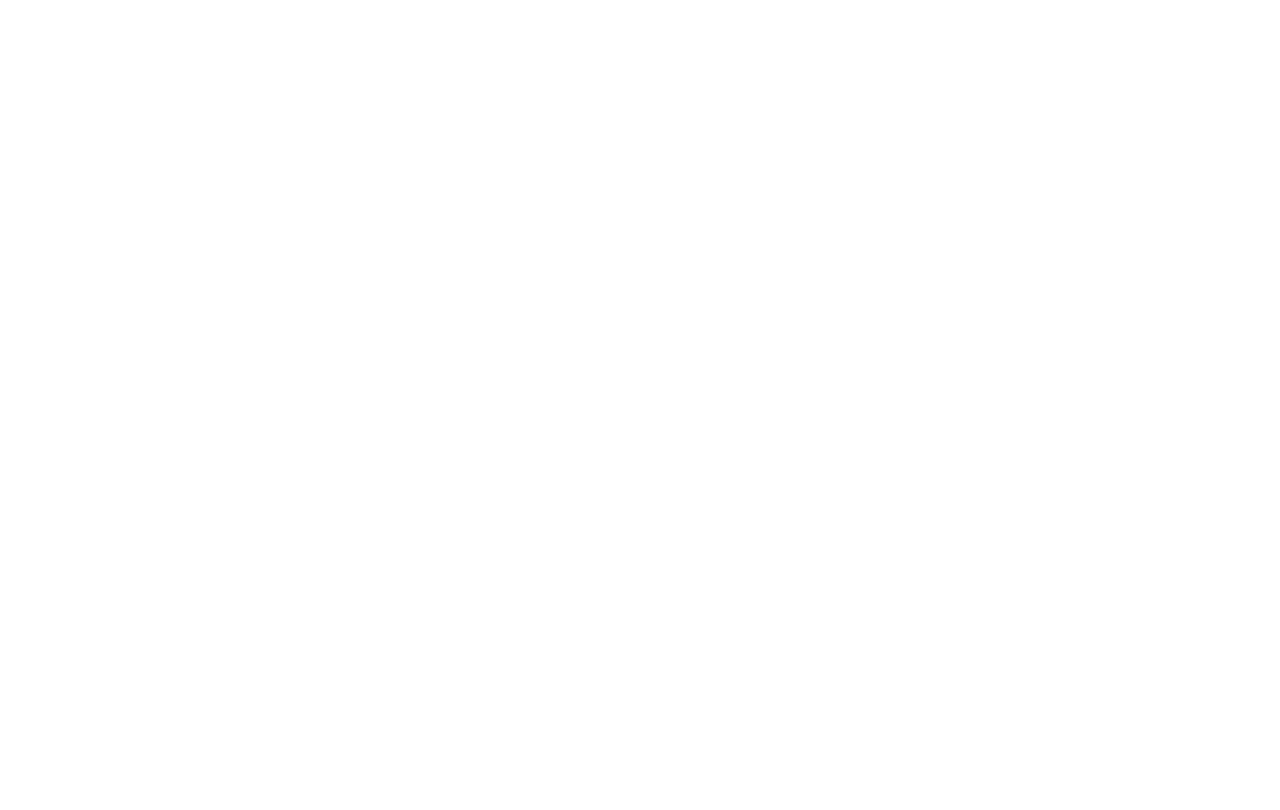
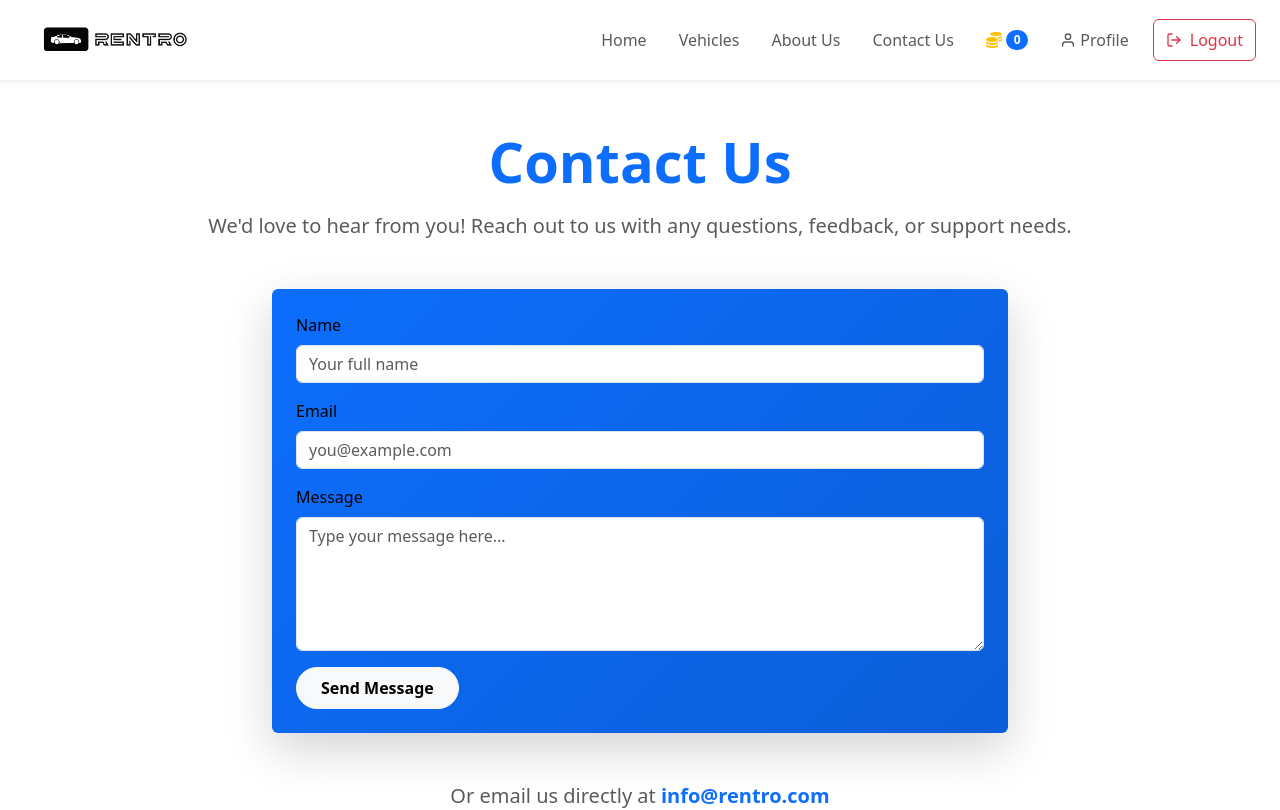
Before and after one commit to ImeshaMadhushani/Rentro, a React (Create React App) app in the folder frontend/: page /contact in a window 1280 px wide. Before the commit this address had no page. Shown: the top 810 px of the page. Built offline with nearby package versions, Linux system fonts and the light colour scheme.

Commit message:
create Contact page

```diff
--- a/frontend/src/App.js
+++ b/frontend/src/App.js
@@ -7,6 +7,8 @@
 import Vehicles from "./pages/Vehicles";
 import ViewDetails from "./pages/ViewDetails";
 import About from "./pages/About";
+import Contact from "./pages/Contact";
+
 
 function App() {
   return (
@@ -18,6 +20,7 @@
         <Route path="/vehicles" element={<Vehicles />} />
         <Route path="/viewdetails/:id" element={<ViewDetails />} />
         <Route path="/about" element={<About/>}/>
+        <Route path="/contact" element={<Contact/>}/>
         {/* Add more routes as needed */}
       </Routes>
     </Router>
--- /dev/null
+++ b/frontend/src/pages/Contact.js
@@ -0,0 +1,100 @@
+import React from "react";
+import Header from "../components/Header";
+import Footer from "../components/Footer";
+import { motion } from "framer-motion";
+
+const Contact = () => {
+    return (
+        <>
+            <Header />
+
+            <section className="container my-5">
+                <motion.div
+                    className="text-center mb-5"
+                    initial={{ opacity: 0, y: -40 }}
+                    animate={{ opacity: 1, y: 0 }}
+                    transition={{ duration: 0.6 }}
+                >
+                    <h1 className="fw-bold text-primary display-4">Contact Us</h1>
+                    <p className="lead text-muted mt-3">
+                        We'd love to hear from you! Reach out to us with any questions, feedback, or support needs.
+                    </p>
+                </motion.div>
+
+                <motion.div
+                    className="row justify-content-center"
+                    initial={{ opacity: 0, y: 40 }}
+                    animate={{ opacity: 1, y: 0 }}
+                    transition={{ duration: 0.6, delay: 0.3 }}
+                >
+                    <div className="col-md-8">
+                        <div
+                            className="p-4 rounded shadow-lg"
+                            style={{
+                                background: "linear-gradient(135deg, #0d6efd, #0b5ed7)",
+                                color: "#fff"
+                            }}
+                        >
+                            <form>
+                                <div className="mb-3">
+                                    <label className="form-label">Name</label>
+                                    <input
+                                        type="text"
+                                        className="form-control"
+                                        placeholder="Your full name"
+                                    />
+                                </div>
+                                <div className="mb-3">
+                                    <label className="form-label">Email</label>
+                                    <input
+                                        type="email"
+                                        className="form-control"
+                                        placeholder="you@example.com"
+                                    />
+                                </div>
+                                <div className="mb-3">
+                                    <label className="form-label">Message</label>
+                                    <textarea
+                                        className="form-control"
+                                        rows="5"
+                                        placeholder="Type your message here..."
+                                    ></textarea>
+                                </div>
+                                <button
+                                    type="submit"
+                                    className="btn btn-light fw-semibold px-4 py-2 rounded-pill"
+                                >
+                                    Send Message
+                                </button>
+                            </form>
+                        </div>
+                    </div>
+                </motion.div>
+
+                <motion.div
+                    className="text-center mt-5"
+                    initial={{ opacity: 0, scale: 0.9 }}
+                    whileInView={{ opacity: 1, scale: 1 }}
+                    viewport={{ once: true }}
+                    transition={{ duration: 0.6, delay: 0.2 }}
+                >
+                   <p className="text-muted mt-4 fs-5">
+    Or email us directly at{" "}
+    <a
+        href="mailto:info@rentro.com"
+        className="text-decoration-none text-primary fw-semibold"
+    >
+        info@rentro.com
+    </a>
+</p>
+
+
+                </motion.div>
+            </section>
+
+            <Footer />
+        </>
+    );
+};
+
+export default Contact;
```
